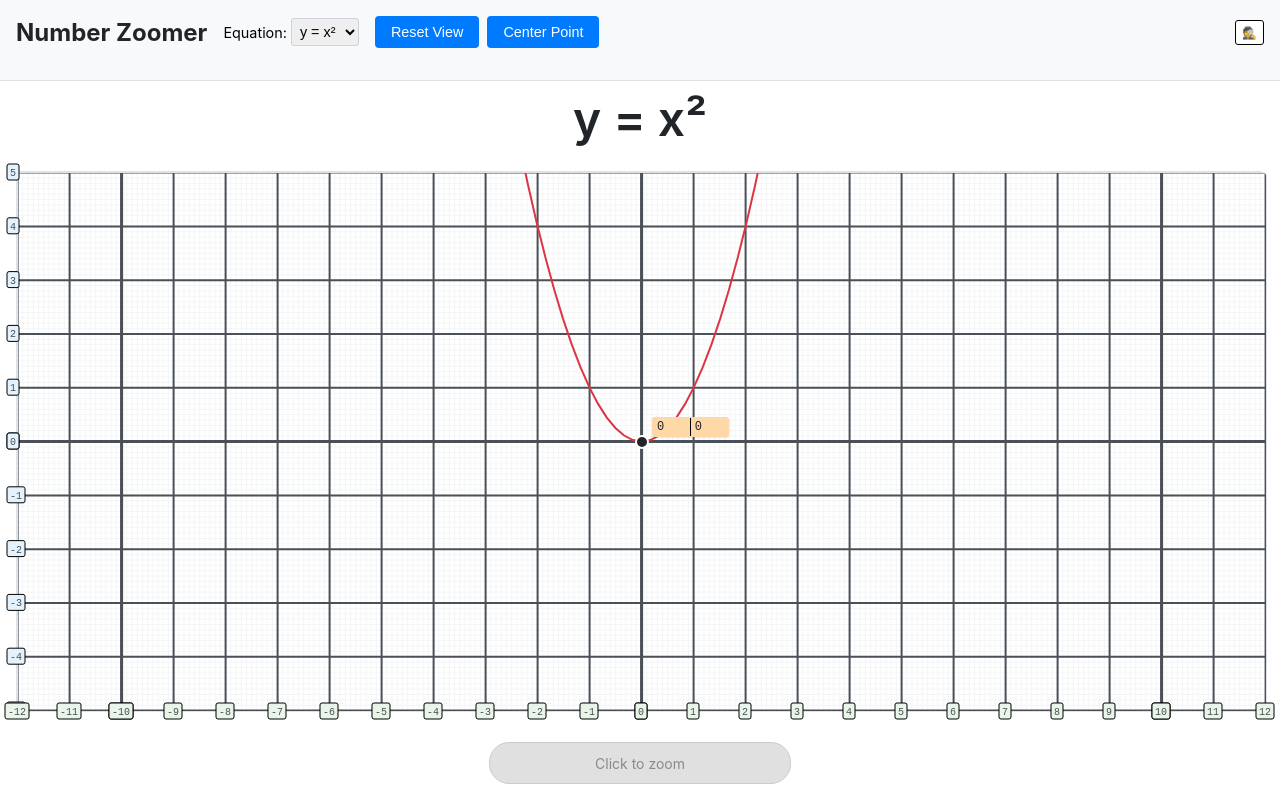
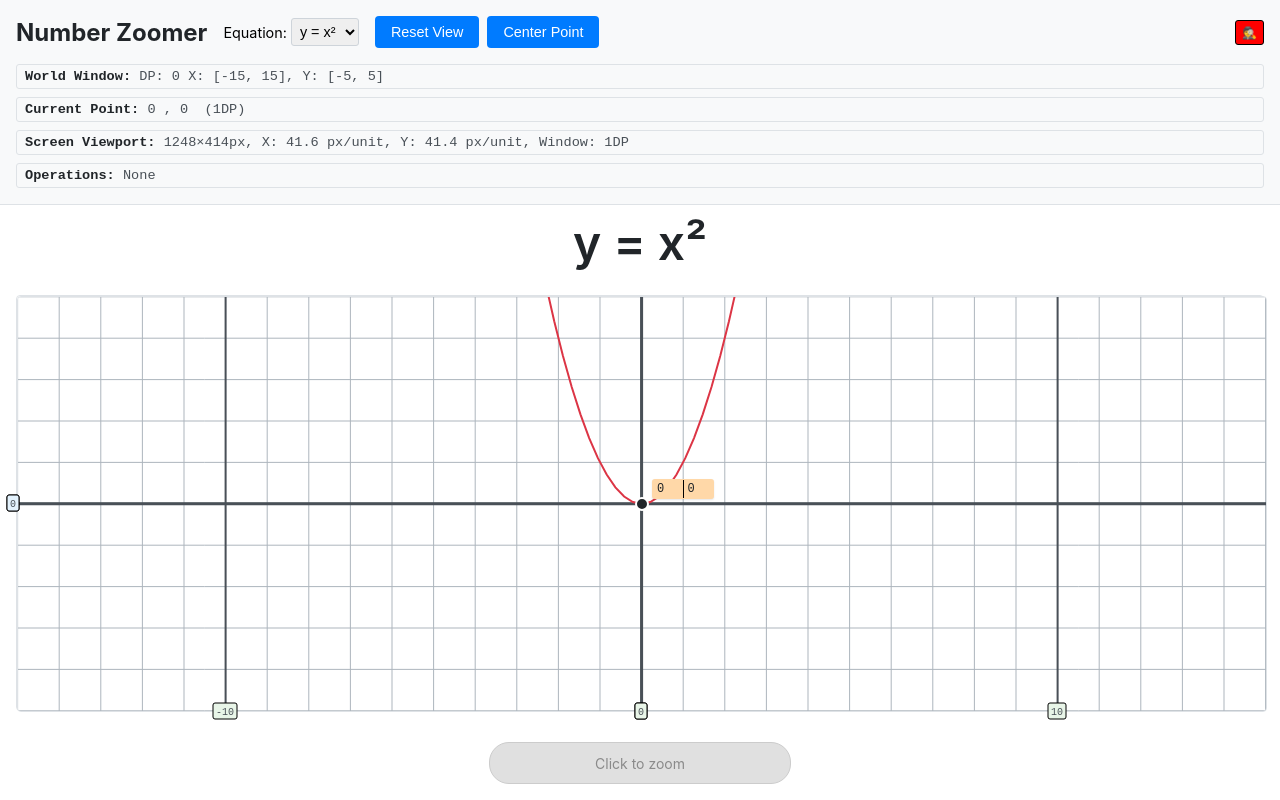
Before and after one commit to pdorrell/number-zoomer, a React app: page / in a window 1280 px wide. Built offline with nearby package versions, Linux system fonts and the light colour scheme.

Commit message:
default to showing debug info

```diff
--- a/src/stores/AppStore.ts
+++ b/src/stores/AppStore.ts
@@ -30,7 +30,7 @@ export class AppStore implements ZoomableInterface {
   lastCompletedOperation: { type: 'drag' | 'zoom'; value: string } | null = null;
 
   // Debug display toggle
-  showDebugInfo: boolean = false;
+  showDebugInfo: boolean = true;
 
   // New zoom state management
   centrePoint: { x: number; y: number } | null = null;
```
